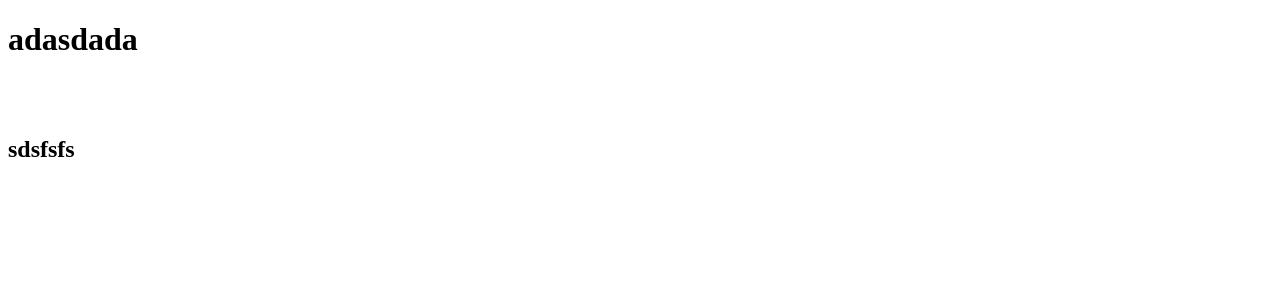
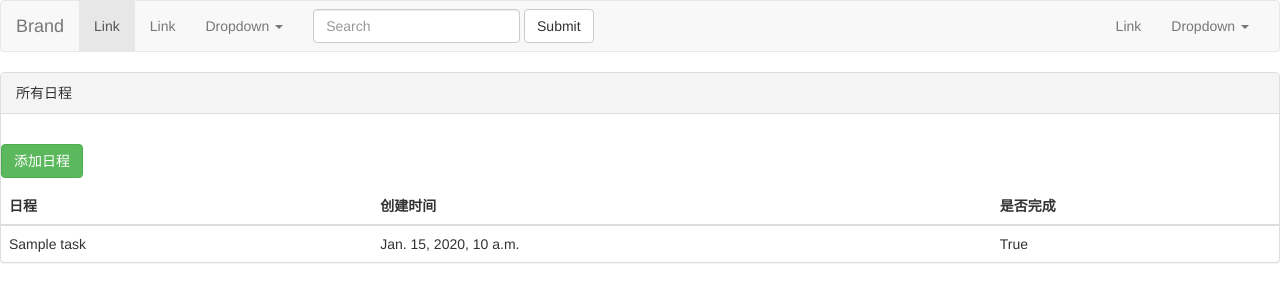
Before and after one commit to toCrazyHarp/2024Summer_Group_Assignment, a Django app: page /Info/ in a window 1280 px wide. Shown: the top 302 px of the page. Run offline with Django 4.2, Linux system fonts and the light colour scheme; tables that the repository leaves empty hold one stand-in row (values such as "Sample post"); some libraries are stand-ins or nearby versions.

Commit message:
数据库与基本网页模板

```diff
--- a/Schedule_management/Info/models.py
+++ b/Schedule_management/Info/models.py
@@ -6,11 +6,14 @@ class Tasks(models.Model):
   """短期任务表"""
   title = models.CharField(max_length=100)
   start_time = models.DateTimeField()
+  ischecked=models.BooleanField(default=False)
+
 class longperiodtasks(models.Model):
   """长期任务表"""
   title = models.CharField(max_length=100)
   start_time = models.DateTimeField()
   end_time = models.DateTimeField()
+  ischecked=models.BooleanField(default=False)
 
 
 class routinetasks(models.Model):
--- a/Schedule_management/Info/templates/task_lists.html
+++ b/Schedule_management/Info/templates/task_lists.html
@@ -1,13 +1,101 @@
 <!DOCTYPE html>
+{% load static %}
 <html lang="en">
 <head>
     <meta charset="UTF-8">
     <title>Title</title>
+    <link rel="stylesheet" href="{% static 'css/bootstrap.css'%}">
 </head>
 <body>
-    <h1>adasdada</h1>
-    <br>
-    <br>
-    <h2>sdsfsfs</h2>
+<nav class="navbar navbar-default">
+  <div class="container-fluid">
+    <!-- Brand and toggle get grouped for better mobile display -->
+    <div class="navbar-header">
+      <button type="button" class="navbar-toggle collapsed" data-toggle="collapse" data-target="#bs-example-navbar-collapse-1" aria-expanded="false">
+        <span class="sr-only">Toggle navigation</span>
+        <span class="icon-bar"></span>
+        <span class="icon-bar"></span>
+        <span class="icon-bar"></span>
+      </button>
+      <a class="navbar-brand" href="#">Brand</a>
+    </div>
+
+    <!-- Collect the nav links, forms, and other content for toggling -->
+    <div class="collapse navbar-collapse" id="bs-example-navbar-collapse-1">
+      <ul class="nav navbar-nav">
+        <li class="active"><a href="#">Link <span class="sr-only">(current)</span></a></li>
+        <li><a href="#">Link</a></li>
+        <li class="dropdown">
+          <a href="#" class="dropdown-toggle" data-toggle="dropdown" role="button" aria-haspopup="true" aria-expanded="false">Dropdown <span class="caret"></span></a>
+          <ul class="dropdown-menu">
+            <li><a href="#">Action</a></li>
+            <li><a href="#">Another action</a></li>
+            <li><a href="#">Something else here</a></li>
+            <li role="separator" class="divider"></li>
+            <li><a href="#">Separated link</a></li>
+            <li role="separator" class="divider"></li>
+            <li><a href="#">One more separated link</a></li>
+          </ul>
+        </li>
+      </ul>
+      <form class="navbar-form navbar-left">
+        <div class="form-group">
+          <input type="text" class="form-control" placeholder="Search">
+        </div>
+        <button type="submit" class="btn btn-default">Submit</button>
+      </form>
+      <ul class="nav navbar-nav navbar-right">
+        <li><a href="#">Link</a></li>
+        <li class="dropdown">
+          <a href="#" class="dropdown-toggle" data-toggle="dropdown" role="button" aria-haspopup="true" aria-expanded="false">Dropdown <span class="caret"></span></a>
+          <ul class="dropdown-menu">
+            <li><a href="#">Action</a></li>
+            <li><a href="#">Another action</a></li>
+            <li><a href="#">Something else here</a></li>
+            <li role="separator" class="divider"></li>
+            <li><a href="#">Separated link</a></li>
+          </ul>
+        </li>
+      </ul>
+    </div><!-- /.navbar-collapse -->
+  </div><!-- /.container-fluid -->
+</nav>
+<div class="panel panel-default">
+  <!-- Default panel contents -->
+  <div class="panel-heading">所有日程</div>
+  <div class="panel-body">
+  </div>
+
+    <div style="margin-bottom: 10px">
+        <button class="btn btn-success" onclick="add.show()">
+            添加日程
+        </button>
+    </div>
+<dialog id="add">
+    <!--这里是输入程弹窗 -->
+    <div class="input-group">
+  <span class="input-group-addon" id="basic-addon1">日程</span>
+  <input type="text" class="form-control" placeholder="Username" aria-describedby="basic-addon1">
+</div>
+    <button onclick="add.close()">设置好了</button>
+</dialog>
+  <!-- Table -->
+  <table class="table">
+  <thead>
+  <tr>
+      <th>日程</th>
+      <th>创建时间</th>
+      <th>是否完成</th>
+  </tr>
+  </thead>
+    {% for t in Tasks %}
+      <tr>
+          <td>{{ t.title }}</td>
+          <td>{{ t.start_time }}</td>
+          <td>{{ t.ischecked }}</td>
+      </tr>
+    {% endfor %}
+  </table>
+</div>
 </body>
 </html>
--- a/Schedule_management/Info/views.py
+++ b/Schedule_management/Info/views.py
@@ -2,8 +2,12 @@ from django.shortcuts import render
 from django.http import HttpResponse
 
 def Info(request):
-    return render(request,"task_lists.html")
+    from Info.models import Tasks
+    all_tasks = Tasks.objects.all()
+    return render(request,"task_lists.html",{"Tasks": all_tasks})
+
 def add(request):
+
     return render(request,"login.html")
 def delete():
     return HttpResponse("this is delete page")
```
Also changed, not shown: Schedule_management/Info/migrations/0002_longperiodtasks_ischecked_tasks_ischecked.py (added).
